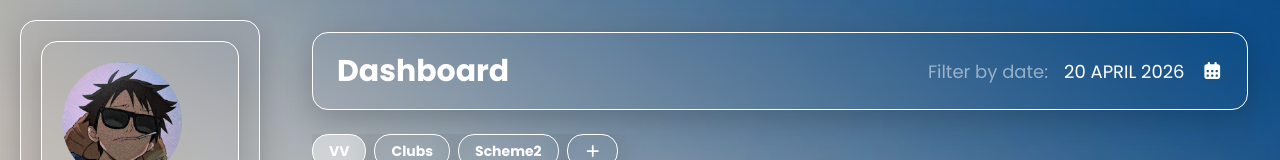
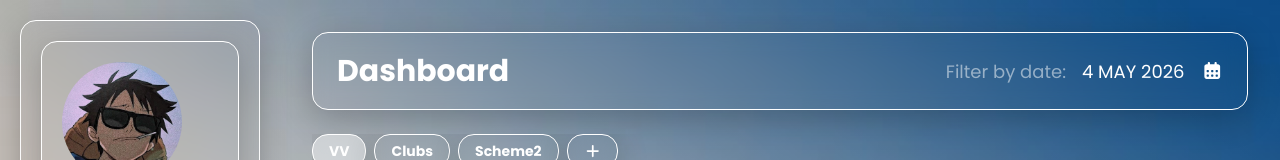
Before and after one commit to Siya-gift/SchemeManager, a React (Vite) app: page / in a window 1280 px wide. Shown: the top 160 px of the page. Built offline with nearby package versions, Linux system fonts and the light colour scheme.

Commit message:
render date

```diff
--- a/src/App.jsx
+++ b/src/App.jsx
@@ -39,7 +39,11 @@ function App() {
   const [toggleMobileState, settoggleMobileState] = useState(1);
 
   const [value, onChange] = useState(new Date());
-
+  const formattedDate = value.toLocaleDateString('en-GB', {
+    day: 'numeric',
+    month: 'long',
+    year: 'numeric'
+  });
 
   return (
     <>
@@ -81,10 +85,12 @@ function App() {
         <SideBar toggleState={toggleState} setToggleState={setToggleState} />
         <Profile toggleState={toggleState} />
         <Dashboard toggleState={toggleState} toggleMobileState={toggleMobileState} overlayer={overlayer}
-          openCalender={openCalender}
+          openCalender={openCalender} formattedDate={formattedDate}
         />
         <Overlayer overlayer={overlayer} toggleMenu={toggleMenu} />
-        <SchemeMembers toggleState={toggleState} toggleMobileState={toggleMobileState} openCalender={openCalender}/>
+        <SchemeMembers toggleState={toggleState} toggleMobileState={toggleMobileState} openCalender={openCalender}
+          formattedDate={formattedDate}
+        />
         <Expenses toggleState={toggleState} toggleMobileState={toggleMobileState} />
         <Insights toggleState={toggleState} toggleMobileState={toggleMobileState} />
         <ActivityHistory toggleState={toggleState} toggleMobileState={toggleMobileState} />
--- a/src/components/Dashboard.jsx
+++ b/src/components/Dashboard.jsx
@@ -1,7 +1,7 @@
 import React, { useState } from 'react'
 import Overlayer from './Overlayer'
 
-function Dashboard({ toggleState, toggleMobileState, overlayer, openCalender }) {
+function Dashboard({ toggleState, toggleMobileState, overlayer, openCalender, formattedDate }) {
 
     const [YearMonthFilter, setYearMonthFilter] = useState(1)
     const [schemeTabState, setschemeTabState] = useState(1)
@@ -52,7 +52,7 @@ function Dashboard({ toggleState, toggleMobileState, overlayer, openCalender })
                         Filter by date:
                     </h5>
                     <h3 className='text-light cursor-pointer hover:text-white/80 uppercase text-[clamp(0.875rem,1vw+0.5rem,1.125rem)] whitespace-nowrap'>
-                        20 April 2026
+                        {formattedDate}
                     </h3>
                     <span className='cursor-pointer hover:text-white/80 text-[clamp(0.875rem,1vw+0.5rem,1.125rem)]'
                         onClick={openCalender}
--- a/src/components/SchemeMembers.jsx
+++ b/src/components/SchemeMembers.jsx
@@ -1,6 +1,6 @@
 import React, { useState, useEffect } from 'react'
 
-function SchemeMembers({ toggleState, toggleMobileState, openCalender }) {
+function SchemeMembers({ toggleState, toggleMobileState, openCalender, formattedDate }) {
 
   const [searchState, setSearchState] = useState("");
   const [searchList, setsearchList] = useState("");
@@ -106,7 +106,7 @@ function SchemeMembers({ toggleState, toggleMobileState, openCalender }) {
             Filter by date:
           </h5>
           <h3 className='text-light cursor-pointer hover:text-white/80 uppercase text-[clamp(0.875rem,1vw+0.5rem,1.125rem)] whitespace-nowrap'>
-            20 April 2026
+            {formattedDate}
           </h3>
           <span className='cursor-pointer hover:text-white/80 text-[clamp(0.875rem,1vw+0.5rem,1.125rem)]'
           onClick={openCalender}>
```
